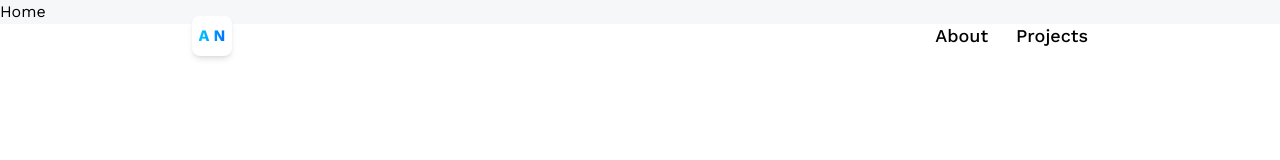
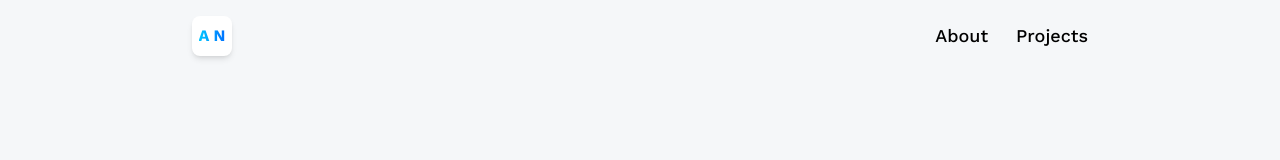
Before and after one commit to Aditya-Naresh/Portfolio, a React (Vite) app: page / in a window 1280 px wide. Shown: the top 160 px of the page. Built offline with nearby package versions, Linux system fonts and the light colour scheme.

Commit message:
updated the react-version

```diff
--- a/package.json
+++ b/package.json
@@ -10,8 +10,9 @@
     "preview": "vite preview"
   },
   "dependencies": {
-    "react": "^19.0.0",
-    "react-dom": "^19.0.0",
+    "@react-three/fiber": "^8.17.14",
+    "react": "^18.3.1",
+    "react-dom": "^18.3.1",
     "react-router-dom": "^7.1.5"
   },
   "devDependencies": {
--- a/src/components/pages/Home.jsx
+++ b/src/components/pages/Home.jsx
@@ -1,8 +1,14 @@
 import React from 'react'
+{/* <div className="absolute top-28 left-0 right-0 z-10 flex items-center justify-center">
+  POPUP
+
+</div> */}
 
 const Home = () => {
   return (
-    <div>Home</div>
+    <section className='w-full h-screen relative'>
+
+    </section>
   )
 }
 
```
Also changed, not shown: 1 other file (tests, documents, lock files or other folders).
